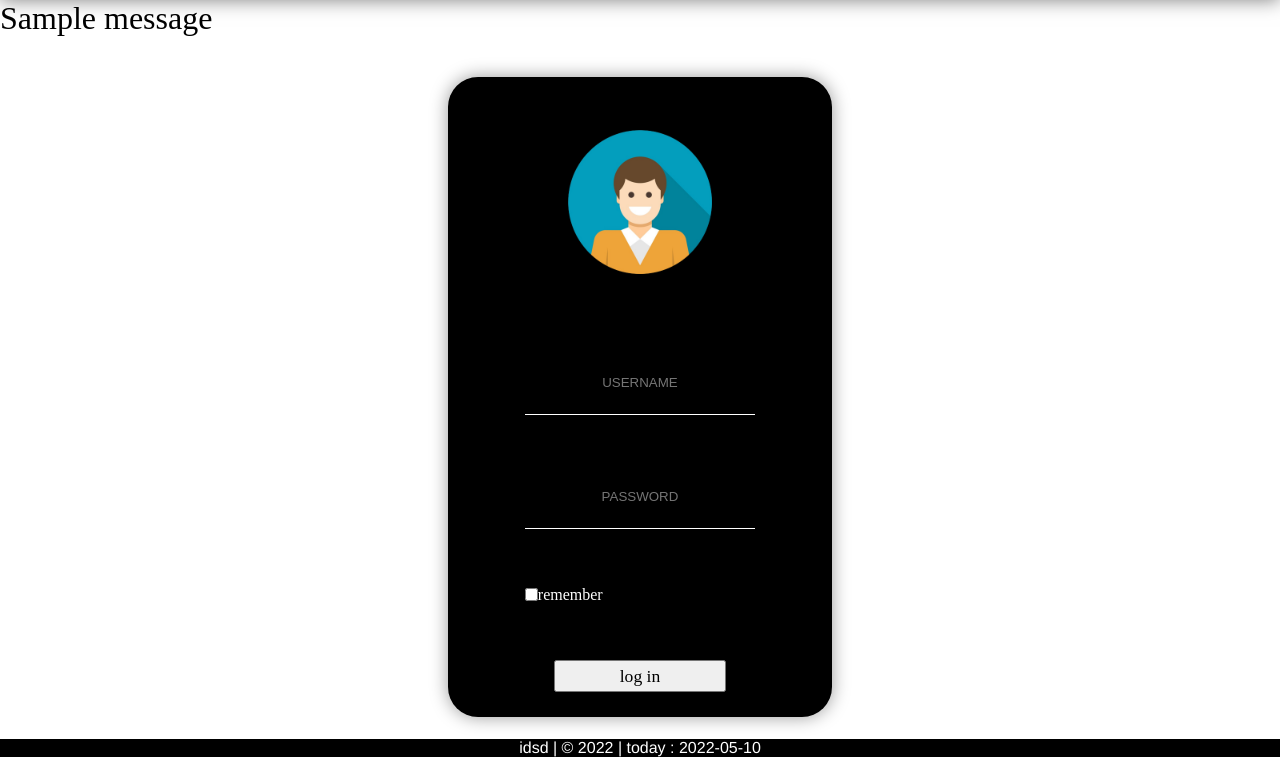
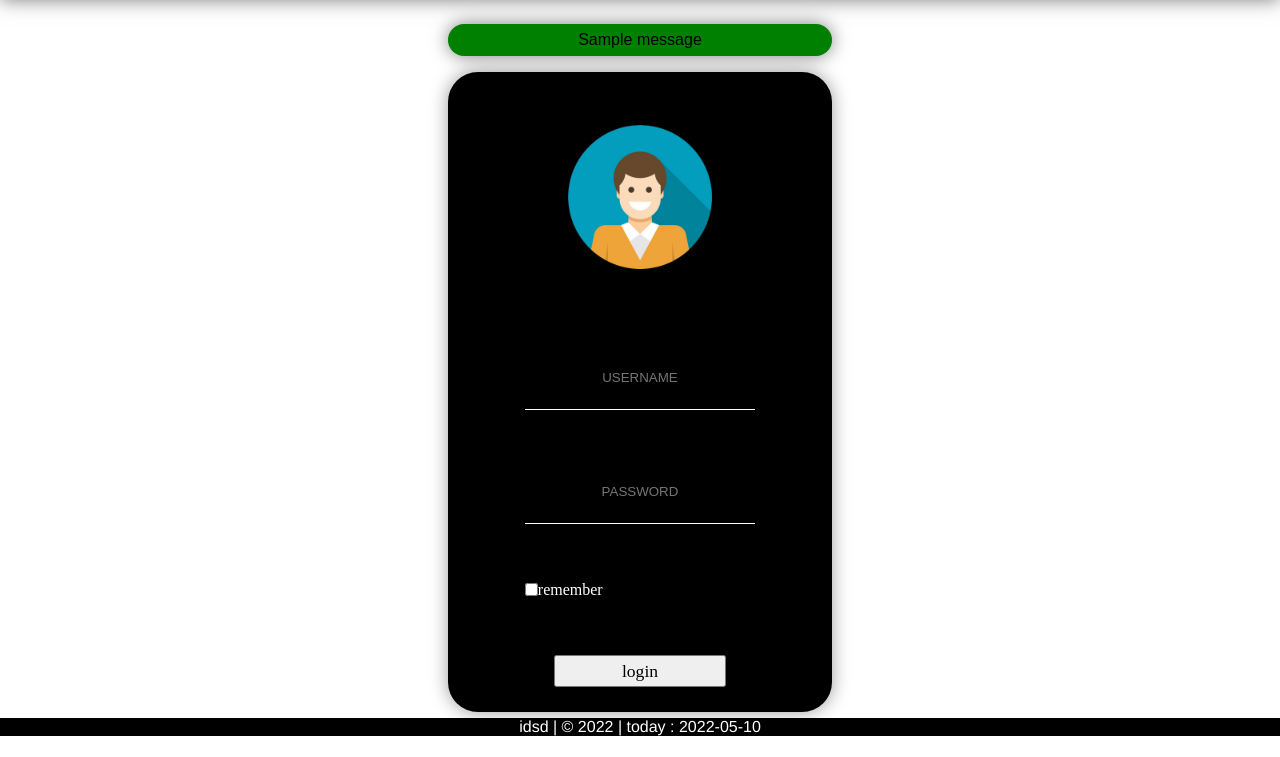
Before and after one commit to ayoubgots/my_test_fsk, a Flask app: page /login in a window 1280 px wide. Shown: the part 64-821 px from the top of the page. After the commit the page ends 800 px from the top, so only its background shows below. Run offline with Flask 2, Linux system fonts and the light colour scheme; tables that the repository leaves empty hold one stand-in row (values such as "Sample post"); one stand-in notice (Sample message) is shown.

Commit message:
adding a flash message registration success

```diff
--- a/form.py
+++ b/form.py
@@ -5,16 +5,14 @@ from wtforms import StringField,PasswordField,SubmitField,BooleanField,EmailFiel
 from wtforms.validators import DataRequired,Length,Email,EqualTo
 
 
-
-
 class Registrationform(FlaskForm):
     username=StringField('UserName',validators=[DataRequired(),Length(min=2,max=20)])
     password=PasswordField('password',validators=[DataRequired()])
-    confirm_passowrd=PasswordField('confirm password',validators=[DataRequired(),EqualTo('password')])
-    submit=SubmitField('sign up')
+    confirm_passowrd=PasswordField('confirmpassword',validators=[DataRequired(),EqualTo('password')])
+    submit=SubmitField('signup')
 
 class Loginfrom(FlaskForm):
     username=StringField('UserName',validators=[DataRequired(),Length(min=1,max=20)])
     password=PasswordField('password',validators=[DataRequired()])
     remember=BooleanField("remember")
-    submit=SubmitField('log in')
+    submit=SubmitField('login')
--- a/server.py
+++ b/server.py
@@ -1,10 +1,11 @@
 from socket import MsgFlag
 from sqlite3 import dbapi2
 from flask_sqlalchemy import SQLAlchemy
-from flask import Flask, flash,render_template,request,redirect, url_for
+from flask import Flask, flash ,render_template,redirect, url_for
 from flask_login import UserMixin
 from datetime import date
 from form import Registrationform,Loginfrom
+
 
 x=date.today()
 carte={}
@@ -17,6 +18,7 @@ app.config['SQLALCHEMY_TRACK_MODIFICATIONS']= False
 app.config['SECRET_KEY']='thisismysecretkey'
 db=SQLAlchemy(app)
 
+
 class products(db.Model):
     id=db.Column(db.Integer ,primary_key=True)
     titre=db.Column(db.String(20),nullable=False)
@@ -27,7 +29,6 @@ class products(db.Model):
 class User(UserMixin,db.Model):
     id=db.Column(db.Integer ,primary_key=True)
     username=db.Column(db.String(20),nullable=False)
-    email=db.Column(db.String,nullable=False)
     password=db.Column(db.String(20),nullable=False)
 
 
@@ -61,23 +62,30 @@ def remove(id):
     return render_template("panier.html",datarow=row_byid,carte=carte,now=x)
 
 
+
+
+@app.route('/register', methods=["POST","GET"])
+def register():
+    form=Registrationform()
+    if form.validate_on_submit():
+        print("hey")
+        flash(f'User registed successfuly {form.username.data}!','success')
+        return redirect('login')
+    else:
+        flash (f'password error user {form.username.data}','error')
+        return
+    return render_template("register.html",now=x,form=form)
+
 @app.route('/login', methods=["POST","GET"])
 def login():
     form=Loginfrom()
     return render_template("login.html",now=x,form=form)
 
-@app.route('/register', methods=["POST","GET"])
-def register():
-    form=Registrationform()
-    if form.validate_on_submit():
-        print("done")
-        flash(f"user registed successfuly {form.username.data}!")
-        return redirect(url_for('home'))
-    return render_template("register.html",now=x,form=form)
-
-
 @app.route('/panier')
 def panier():
     return render_template("panier.html",prod=laptop,now=x)
+
+
+
 if __name__=='__main__':
     app.run(debug=True)
--- a/static/css/login.css
+++ b/static/css/login.css
@@ -41,7 +41,5 @@
     display: flex;
     align-items: center;
     min-height: 2rem;
-    /* background-color: red; */
     width: 60%;
-
 }
--- a/static/css/register.css
+++ b/static/css/register.css
@@ -20,11 +20,32 @@ form small{
 form a{
     color:rgb(39,190,202);
 }
-.invalid{
-    width: 60%;
-    height: 10%;
-    color: white;
-    background-color: transparent;
-    border: none;
-    border-bottom: 1px solid red;
+/* *************************flash *********************** */
+.success{
+    width: 30vw;
+    height: 4vh;
+    background-color: green;
+    box-shadow: 0 0 18px rgba(0,0,0,0.5);
+    text-align: center;
+    font-family: Arial, Helvetica, sans-serif;
+    font-size: 1rem;
+    border-radius: 40px;
+    margin: 1rem;
+    display: flex;
+    align-items: center;
+    justify-content: center;
 }
+.error{
+    width: 30vw;
+    height: 4vh;
+    background-color: red;
+    box-shadow: 0 0 18px rgba(0,0,0,0.5);
+    text-align: center;
+    font-family: Arial, Helvetica, sans-serif;
+    font-size: 1rem;
+    border-radius: 40px;
+    margin: 1rem;
+    display: flex;
+    align-items: center;
+    justify-content: center;
+}
--- a/templates/base.html
+++ b/templates/base.html
@@ -18,15 +18,7 @@
         </ul>
     </header>
     <section>
-            {% with messages=get_flashed_messages()%}
-                {% if messages%}
-                    {% for message in messages %}
-                    <div class="alert">
-                        {{ message }}
-                    </div>
-                    {% endfor %}
-                {% endif%}
-            {% endwith %}
+
             {% block produit%}
             {% endblock produit%}
     </section>
--- a/templates/login.html
+++ b/templates/login.html
@@ -3,6 +3,19 @@
 {% block produit%}
 
     <div class="center">
+
+
+      {% with messages = get_flashed_messages(with_categories=true)%}
+                {% if messages %}
+                    {% for category,message in messages %}
+                     <div class="{{ category }}">
+                            {{ message }}
+                        </div>
+                    {% endfor %}
+                {% endif %}
+            {% endwith %}
+
+
       <form action="/login" class="myform" method="post">
         {{ form.hidden_tag() }}
         <img src="../static/image/user.png" alt="">
@@ -13,23 +26,6 @@
         </div>
         {{form.submit(class="submit")}}
       </form>
-
     </div>
 
-
-
-
-
-
-
-
-    <!-- <div class="center">
-
-      <form  action="/login" class="myform">
-          <img src="../static/image/user.png" alt="">
-          <input type="text" name="username" id="username" placeholder="USERNAME" >
-          <input type="password" name="password" id="password" placeholder="PASSWORD">
-          <input type="submit" name="submit" class="submit">
-      </form>
-    </div> -->
 {% endblock produit%}
```
Also changed, not shown: templates/register.html (+7 -33 lines), static/css/essen.css (line endings or trailing spaces), static/css/home.css (line endings or trailing spaces).
